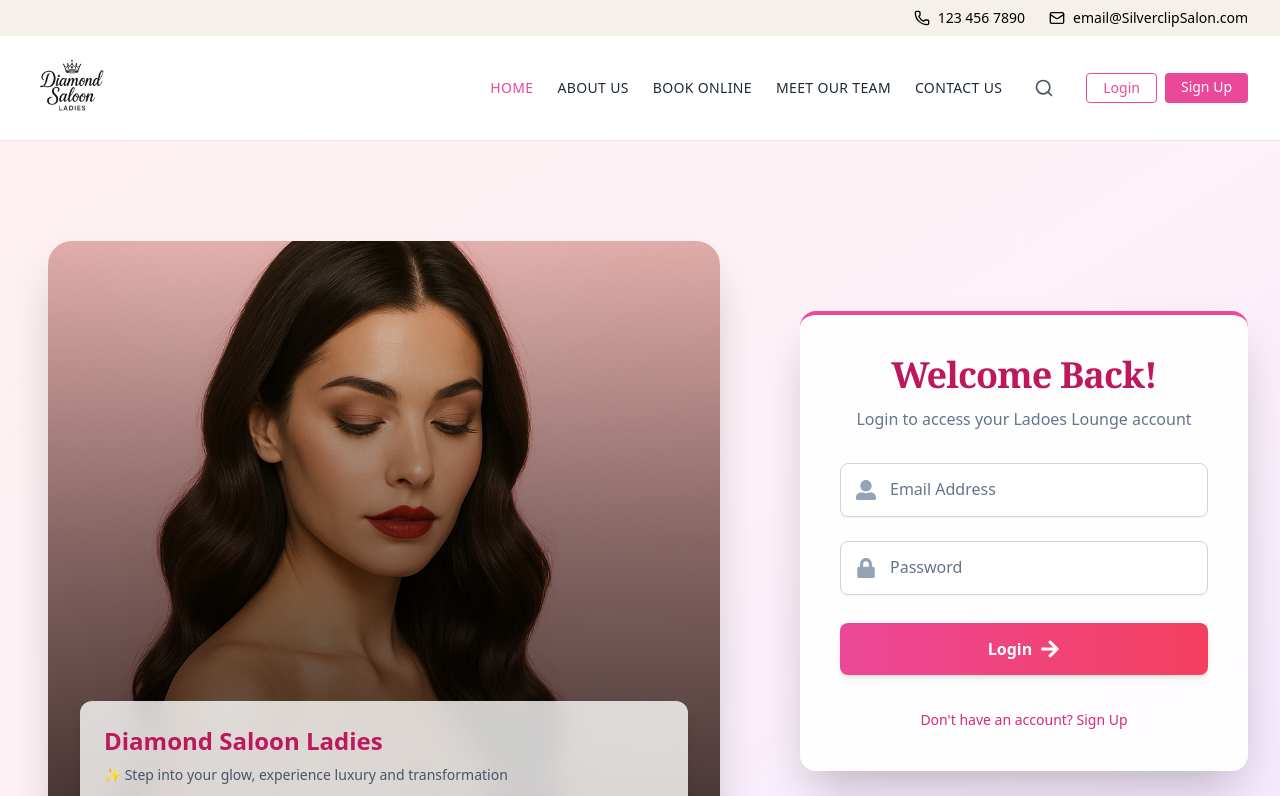
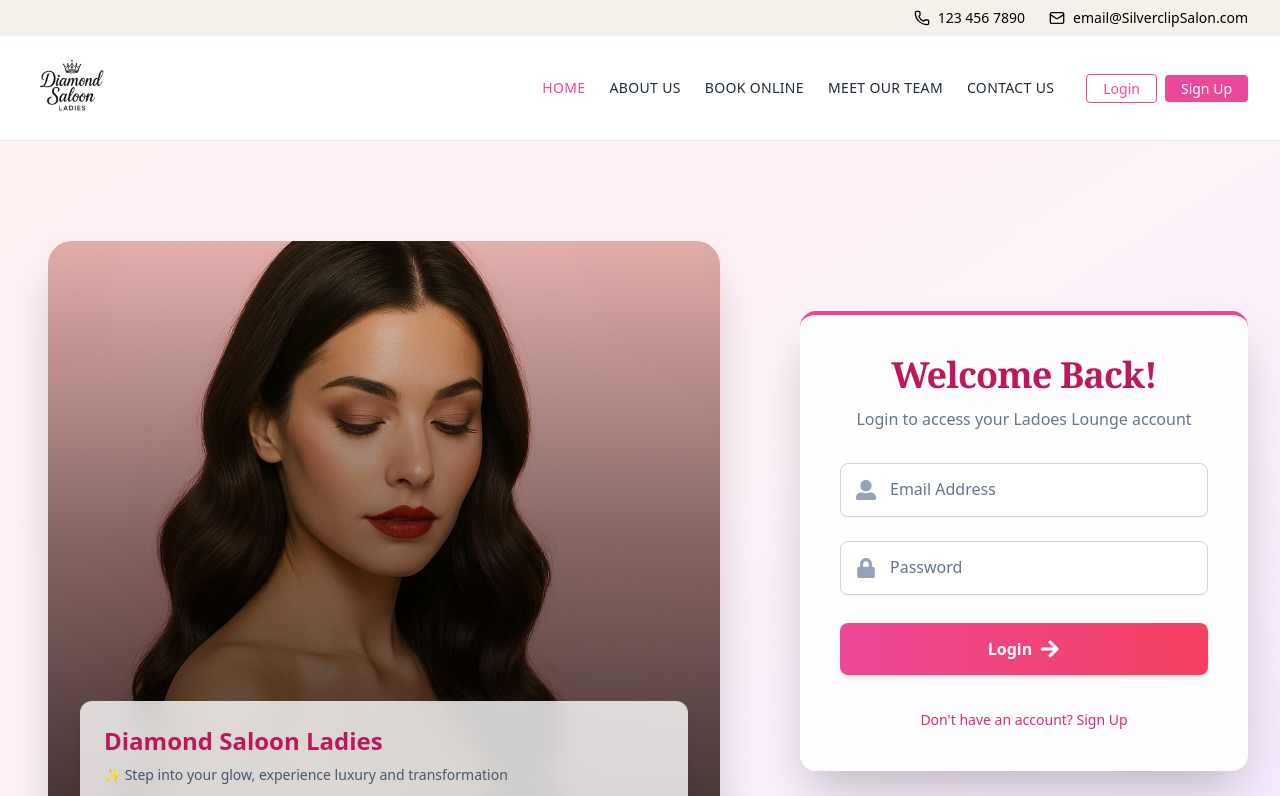
Before and after one commit to Abdul565656/Full-Stack-Diamond-Saloon-Website, a Next.js app: page /login in a window 1280 px wide. Shown: the top 796 px of the page. Built offline with nearby package versions, Linux system fonts and the light colour scheme.

Commit message:
Navbar.tsx Chnaged

```diff
--- a/app/components/Navbar.tsx
+++ b/app/components/Navbar.tsx
@@ -1,10 +1,17 @@
 'use client'
 
-import { Phone, Mail, Search } from 'lucide-react'
+import { Phone, Mail, Search, X } from 'lucide-react' // Added X for close icon
 import Image from 'next/image'
 import Link from 'next/link'
+import { useState } from 'react' // Import useState
 
 export default function Navbar() {
+  const [isMobileMenuOpen, setIsMobileMenuOpen] = useState(false); // State for mobile menu
+
+  const toggleMobileMenu = () => {
+    setIsMobileMenuOpen(!isMobileMenuOpen);
+  };
+
   return (
     <header className="sticky top-0 z-50">
       {/* Top Bar */}
@@ -20,58 +27,83 @@ export default function Navbar() {
       </div>
 
       {/* Main Navbar */}
-      <div className="bg-white py-3 px-4 md:px-8 flex items-center justify-between border-b border-gray-200">  {/* Corrected: flex items-center */}
+      <div className="bg-white py-3 px-4 md:px-8 flex items-center justify-between border-b border-gray-200">
         {/* Logo */}
-        <div className="flex items-center">  {/* Logo is now centered with other elements*/}
+        <div className="flex items-center">
+          <Link href="/"> {/* Make logo clickable */}
+            <a> {/* For Next.js Link to correctly style the Image */}
               <Image
-            src="/images/diamond 1.png" // Replace with your actual logo file
+                src="/images/diamond 1.png"
                 alt="SilverClip Logo"
                 width={80}
                 height={50}
-            className="object-contain bg-white"
+                className="object-contain cursor-pointer" // Added cursor-pointer
               />
+            </a>
+          </Link>
         </div>
 
-        {/* Navigation Links, Search, and Auth Buttons */}
-<div className="flex items-center space-x-4 md:space-x-8">
-  {/* Navigation Links */}
-  <nav className="hidden md:flex space-x-6 text-sm font-light uppercase tracking-wide text-gray-800">
-    <Link href="/"><span  className="text-pink-500">Home</span></Link>
-    <Link href="/AboutUs"><span className="hover:text-pink-500 cursor-pointer">About Us</span></Link>
-    <Link href="/BookOnline"><span className="hover:text-pink-500 cursor-pointer">Book Online</span></Link>
-    <Link href="/MeetOurTeam"><span className="hover:text-pink-500 cursor-pointer">Meet Our Team</span></Link>
-    <Link href="/ContactUs"><span className="hover:text-pink-500 cursor-pointer">Contact Us</span></Link>
+        {/* Desktop Navigation Links, Search, and Auth Buttons */}
+        <div className="hidden md:flex items-center space-x-4 md:space-x-8">
+          <nav className="flex space-x-6 text-sm font-light uppercase tracking-wide text-gray-800">
+            <Link href="/"><span className="text-pink-500 hover:text-pink-600 transition-colors">Home</span></Link>
+            <Link href="/AboutUs"><span className="hover:text-pink-500 cursor-pointer transition-colors">About Us</span></Link>
+            <Link href="/BookOnline"><span className="hover:text-pink-500 cursor-pointer transition-colors">Book Online</span></Link>
+            <Link href="/MeetOurTeam"><span className="hover:text-pink-500 cursor-pointer transition-colors">Meet Our Team</span></Link>
+            <Link href="/ContactUs"><span className="hover:text-pink-500 cursor-pointer transition-colors">Contact Us</span></Link>
           </nav>
-
-  {/* Search Icon */}
-  <Search className="w-5 h-5 text-gray-600 hover:text-gray-900 cursor-pointer" />
-
-  {/* Login / Sign Up Buttons */}
-  <div className="hidden md:flex space-x-2">
-    <a
-      href="/login"
-      className="text-sm px-4 py-1 border border-pink-500 text-pink-500 rounded hover:bg-pink-500 hover:text-white transition"
-    >
+          <div className="flex space-x-2">
+            <Link href="/login">
+              <a className="text-sm px-4 py-1 border border-pink-500 text-pink-500 rounded hover:bg-pink-500 hover:text-white transition">
                 Login
               </a>
-    <a
-      href="/register"
-      className="text-sm px-4 py-1 bg-pink-500 text-white rounded hover:bg-pink-600 transition"
-    >
+            </Link>
+            <Link href="/register">
+              <a className="text-sm px-4 py-1 bg-pink-500 text-white rounded hover:bg-pink-600 transition">
                 Sign Up
               </a>
+            </Link>
           </div>
         </div>
 
-         {/* Mobile Menu Icon (Optional, for smaller screens) - will need to implement functionality */}
+        {/* Mobile Menu Icon */}
         <div className="md:hidden">
+          <button onClick={toggleMobileMenu} aria-label="Toggle mobile menu">
+            {isMobileMenuOpen ? (
+              <X className="w-6 h-6" /> // Show X icon when menu is open
+            ) : (
               <svg xmlns="http://www.w3.org/2000/svg" fill="none" viewBox="0 0 24 24" strokeWidth={1.5} stroke="currentColor" className="w-6 h-6">
                 <path strokeLinecap="round" strokeLinejoin="round" d="M3.75 6.75h16.5M3.75 12h16.5m-16.5 5.25h16.5" />
               </svg>
+            )}
+          </button>
+        </div>
       </div>
 
-
+      {/* Mobile Menu Dropdown - Conditional Rendering */}
+      {isMobileMenuOpen && (
+        <div className="md:hidden bg-white border-b border-gray-200 shadow-lg absolute w-full top-full left-0"> {/* Positioned below navbar */}
+          <nav className="flex flex-col space-y-2 p-4 text-sm uppercase tracking-wide text-gray-800">
+            <Link href="/"><span onClick={toggleMobileMenu} className="block py-2 text-pink-500 hover:bg-gray-100 rounded px-2">Home</span></Link>
+            <Link href="/AboutUs"><span onClick={toggleMobileMenu} className="block py-2 hover:text-pink-500 hover:bg-gray-100 rounded px-2 cursor-pointer">About Us</span></Link>
+            <Link href="/BookOnline"><span onClick={toggleMobileMenu} className="block py-2 hover:text-pink-500 hover:bg-gray-100 rounded px-2 cursor-pointer">Book Online</span></Link>
+            <Link href="/MeetOurTeam"><span onClick={toggleMobileMenu} className="block py-2 hover:text-pink-500 hover:bg-gray-100 rounded px-2 cursor-pointer">Meet Our Team</span></Link>
+            <Link href="/ContactUs"><span onClick={toggleMobileMenu} className="block py-2 hover:text-pink-500 hover:bg-gray-100 rounded px-2 cursor-pointer">Contact Us</span></Link>
+          </nav>
+          <div className="flex flex-col space-y-2 p-4 border-t border-gray-100">
+            <Link href="/login">
+              <a onClick={toggleMobileMenu} className="block text-center text-sm px-4 py-2 border border-pink-500 text-pink-500 rounded hover:bg-pink-500 hover:text-white transition">
+                Login
+              </a>
+            </Link>
+            <Link href="/register">
+              <a onClick={toggleMobileMenu} className="block text-center text-sm px-4 py-2 bg-pink-500 text-white rounded hover:bg-pink-600 transition">
+                Sign Up
+              </a>
+            </Link>
           </div>
+        </div>
+      )}
     </header>
   )
 }
```
Lines whose indentation alone changed are shown as unchanged.
